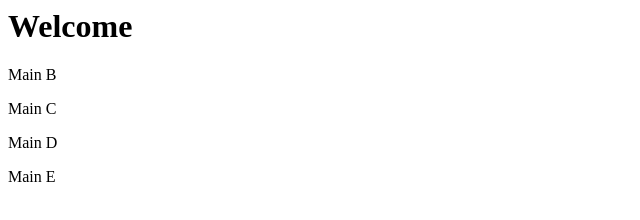
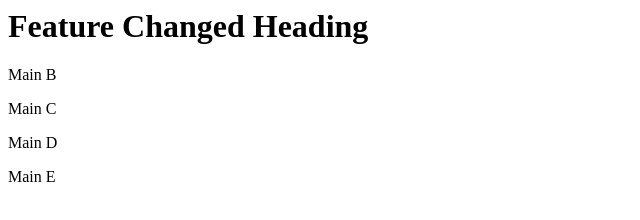
Before and after one commit to Adilkhan0666/lg, a plain HTML site: page index.html in a window 1280 px wide. Shown: the whole page, without its empty margins (0-640 px from the left). Drawn offline with Linux system fonts and the light colour scheme.

Commit message:
E: Feature - Changed heading + E content

```diff
--- a/index.html
+++ b/index.html
@@ -1,6 +1,6 @@
 <html>
   <body>
-    <h1>Welcome</h1>
+    <h1>Feature Changed Heading</h1>
     <p>Main B</p>
     <p>Main C</p>
     <p>Main D</p>
```
